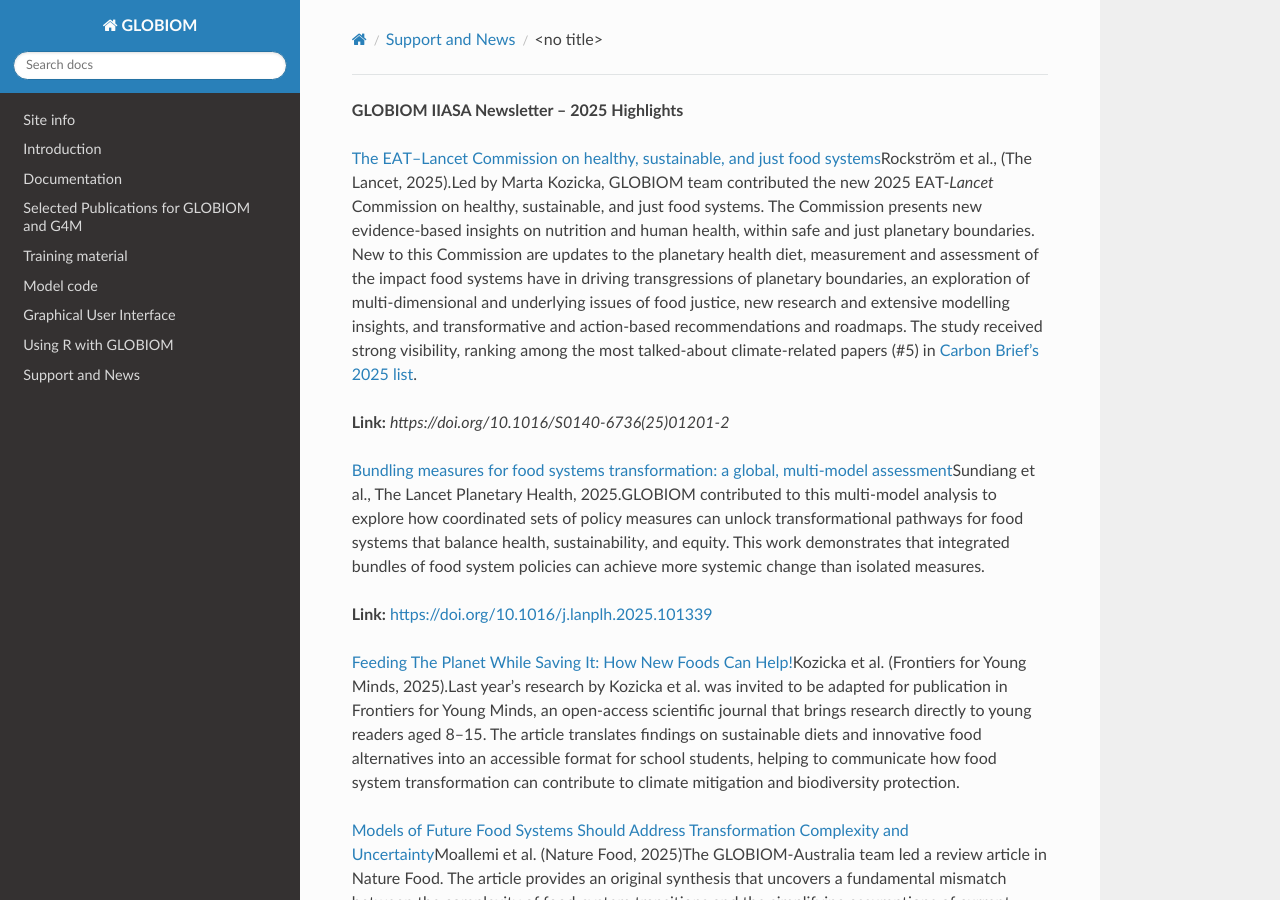
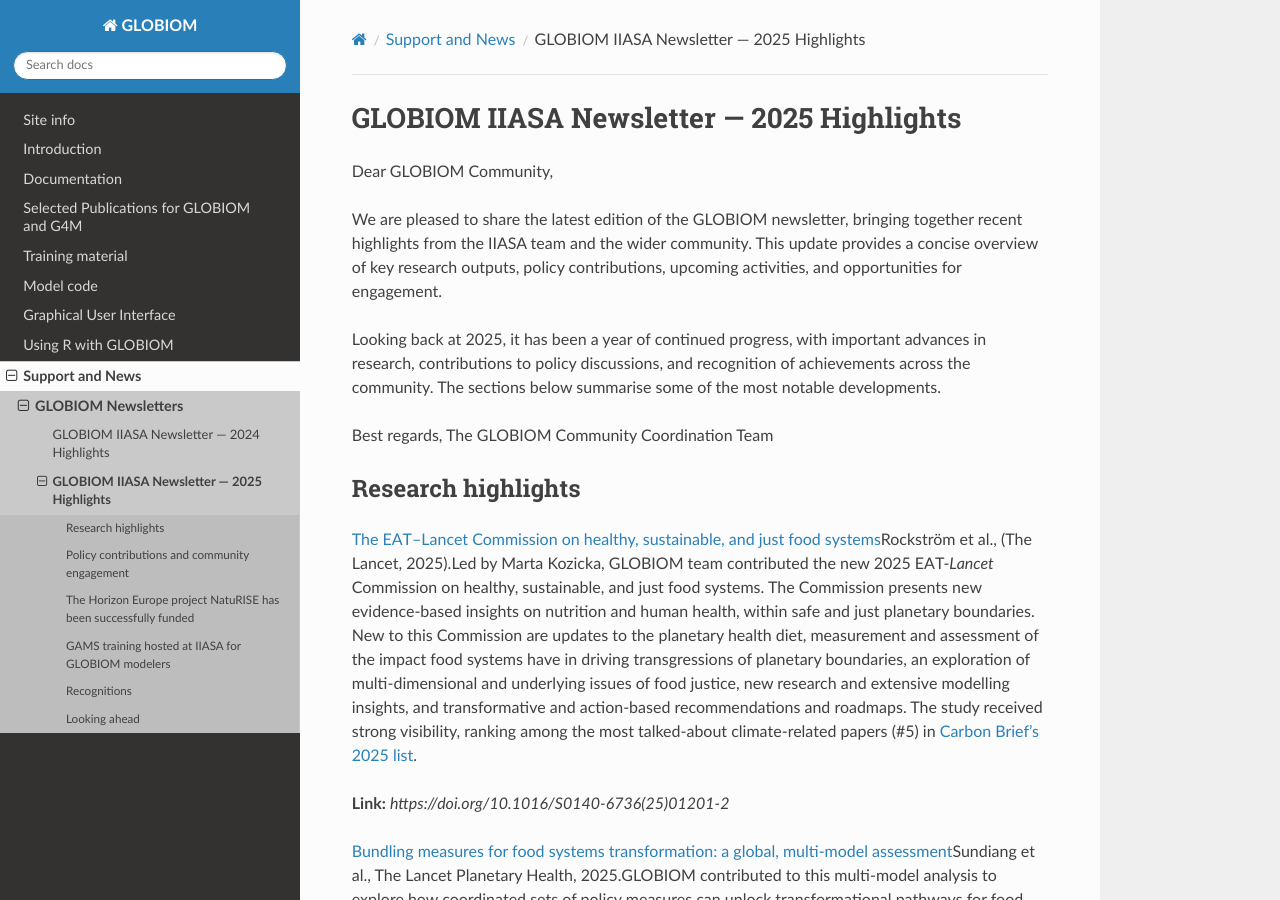
Before and after one commit to iiasa/GLOBIOM_doc, a Sphinx documentation site: the page built from source/newsletters/2025_highlights.rst, in a window 1280 px wide and 900 px high. Built offline with Sphinx 7.4.7 and the Read the Docs theme 3.1.0, drawn with Linux system fonts in a browser that asks for light colours; pages that are not in the unit, such as notebooks, are missing from menus; some of the changed text lies outside the part shown.

Commit message:
Convert section headers

```diff
--- a/source/newsletters/2025_highlights.rst
+++ b/source/newsletters/2025_highlights.rst
@@ -1,4 +1,18 @@
-**GLOBIOM IIASA Newsletter – 2025 Highlights**
+GLOBIOM IIASA Newsletter — 2025 Highlights
+==========================================
+
+Dear GLOBIOM Community,
+
+We are pleased to share the latest edition of the GLOBIOM newsletter, bringing together recent highlights from the IIASA team and the wider community. This update provides a concise overview of key research outputs, policy contributions, upcoming activities, and opportunities for engagement.
+
+Looking back at 2025, it has been a year of continued progress, with important advances in research, contributions to policy discussions, and recognition of achievements across the community. The sections below summarise some of the most notable developments.
+
+
+Best regards,
+The GLOBIOM Community Coordination Team
+
+Research highlights
+-------------------
 
 `The EAT–Lancet Commission on healthy, sustainable, and just food systems
 <https://www.thelancet.com/journals/lancet/article/PIIS0140-6736(25)01201-2/fulltext>`__\
@@ -100,7 +114,8 @@
 different socioeconomic pathways. Published in *Global Environmental
 Change*.
 
-**Policy contributions and community engagement**
+Policy contributions and community engagement
+---------------------------------------------
 
 `AGLINK-OECD Agricultural Outlook
 2025 <https://www.oecd.org/en/publications/2025/07/oecd-fao-agricultural-outlook-2025-2034_3eb15914.html>`__
@@ -162,7 +177,8 @@
 practical examples and discussion, allowing participants to explore how
 models such as GLOBIOM contribute to evidence-based decision-making.
 
-**The Horizon Europe project NatuRISE has been successfully funded.**
+The Horizon Europe project NatuRISE has been successfully funded
+----------------------------------------------------------------
 
 The project is coordinated by Esther Boere, a long-term team member and
 now close collaborator at Vrije Universiteit Amsterdam. It will, among
@@ -171,7 +187,8 @@
 contribute to evidence-based implementation of restoration policies
 across Europe.
 
-**GAMS training hosted at IIASA for GLOBIOM modelers**
+GAMS training hosted at IIASA for GLOBIOM modelers
+--------------------------------------------------
 
 In 2025, the GLOBIOM team hosted a one-day on-site GAMS training
 delivered by experts from the GAMS company. The workshop focused on good
@@ -181,7 +198,8 @@
 guidance with hands-on exercises and provided an opportunity for
 discussion on everyday modelling challenges.
 
-**Recognitions**
+Recognitions
+------------
 
 Our research group leader and Program Director **Petr Havlík** was
 awarded an `honorary doctorate (Doctor Honoris Causa) by KU
@@ -193,7 +211,8 @@
 Researcher <https://iiasa.ac.at/news/nov-2025/iiasa-researchers-again-recognized-among-worlds-most-highly-cited>`__
 by Clarivate.
 
-**Looking ahead**
+Looking ahead
+-------------
 
 `Summer School
 2026 <https://iiasa.ac.at/capacity-development/summer-schools>`__
```
